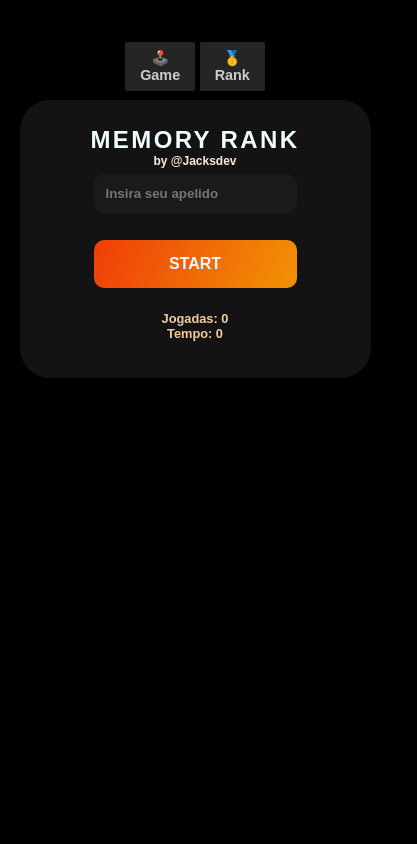
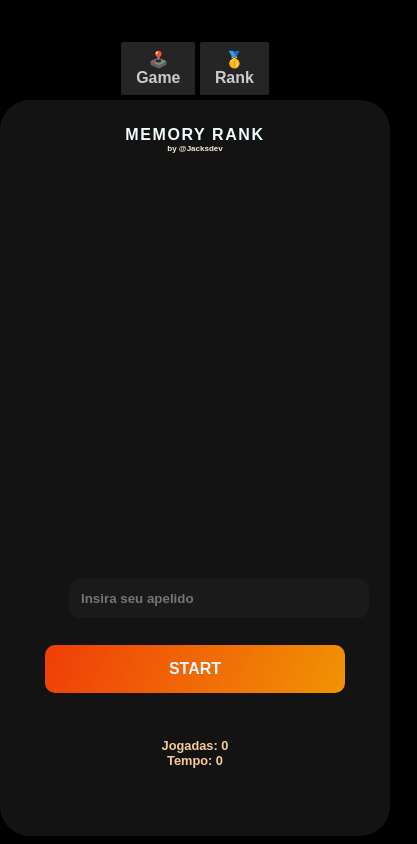
Before and after one commit to jackobala/MemoryRank, a plain HTML site: page index.html in a window 390 px wide. Shown: the whole page, 417 px wide, since content can reach past the window. Drawn offline with Linux system fonts and the light colour scheme; a web font is replaced by a local one.

Commit message:
styles responsive

```diff
--- a/index.html
+++ b/index.html
@@ -16,7 +16,9 @@
 
      <!-- Jogo Tab -->
      <div id="Jogo" class="tabcontent">
+        <div class="game-container">
             <div class="game"></div>
+        </div>
         <input type="text" id="apelido" placeholder="Insira seu apelido" />
         <div class="reset-container">
             <button id="startButton" class="reset" onclick="iniciarJogo();">Start</button>
--- a/style.css
+++ b/style.css
@@ -4,16 +4,17 @@
   font-family: "Unbounded", sans-serif;
   font-weight: bolder;
   box-sizing: border-box;
+
 }
 
 body {
+
   display: flex;
   justify-content: center;
   align-items: center;
-  background-color: black;
+  background-color:black;
   margin-top: 100px;
 }
-
 .container {
   display: flex;
   align-items: center;
@@ -22,20 +23,19 @@ body {
   padding-top: 10px;
   border-radius: 30px;
   position: relative;
-  width: 90%;
-  max-width: 500px;
 }
 
 h2 {
-  font-size: 1.5em;
+  font-size: 100%;
   padding-top: 16px;
   color: azure;
   text-transform: uppercase;
   letter-spacing: 0.1em;
+
 }
 
 h3 {
-  font-size: 0.75em;
+font-size: 50%;
 color: antiquewhite;
 }
 
@@ -68,22 +68,29 @@ h3 {
   background: #2b0c66;
 }
 
+.game-container {
+  display: flex;
+  justify-content: center;
+  align-items: center;
+  width: 100%;
+  overflow: hidden;
+  flex-grow: 1;
+}
+
 .game {
-  width: 90%;
-  max-width: 420px;
+  display: grid;
+  align-items: center;
+  grid-template-columns: repeat(4, 0.3fr);
+  gap: 10px;
+  width: 420px;
   height: 420px;
-  display: flex;
-  flex-wrap: wrap;
-  align-items: center;
-  justify-content: center;
-  gap: 15px;
-  transform-style: preserve-3d;
-  perspective: 500px;
+  transform: scale(1);
+
 }
 
 .stats {
   color: rgb(248, 204, 154);
-  font-size: 0.8em;
+  font-size: 80%;
   font-weight: bold;
   padding: 10%;
   text-align: center;
@@ -91,7 +98,6 @@ h3 {
 }
 
 .item {
-  position: relative;
   width: 75px;
   height: 75px;
   display: flex;
@@ -103,8 +109,8 @@ h3 {
   font-weight: bold;
   transform: rotateY(180deg);
   transition: 0.25s;
+  padding: 46%;
 }
-
 .item.boxOpen {
   transform: rotateY(0deg);
 }
@@ -117,11 +123,13 @@ h3 {
   transition: 0.25s;
   transform: rotateY(0deg);
   backface-visibility: hidden;
+
 }
 
 .boxOpen::after,
 .boxMatch::after {
   transform: rotateY(180deg);
+
 }
 
 .boxMatch {
@@ -138,6 +146,7 @@ input {
   color: white;
   font-weight: bolder;
   position: relative;
+  left: 20%;
   margin-bottom: 30px;
 }
 
@@ -165,8 +174,9 @@ input:focus {
 
 #rankingTable {
   width: 100%;
-  margin-top: 20px;
-  margin-bottom: 20px;
+  max-height: 100%;
+  margin-top:20px;
+  margin-bottom: 400px;
   border-collapse: collapse;
   overflow-y: auto;
 }
@@ -175,6 +185,7 @@ input:focus {
   border: 1px solid #dddddd2d;
   padding: 8px;
   text-align: left;
+
 }
 
 #rankingTable th {
@@ -196,7 +207,7 @@ tr {
 cursor: pointer;
 padding: 8px 15px;
 transition: 0.3s;
-  font-size: 0.9em;
+font-size: 15.9px;
 background-color: rgb(37, 37, 37);
 border-radius: 3%;
 color: #ccc;
@@ -209,7 +220,6 @@ tr {
 .tab button.active {
 background-color: rgba(37, 37, 37, 0.568);
 }
-
 .tabcontent {
 display: none;
 padding: 6px 12px;
@@ -218,29 +228,28 @@ tr {
 
 .tabs-container {
 position: absolute;
-  top: 5%;
+top: 5%
+
 }
 
 @media (max-width: 600px) {
+  .container {
+      padding: 10px; /* Ajuste o padding conforme necessário */
+      min-width: 350px;
+  }
+
   .game {
-      width: 100%;
-      height: auto;
-      gap: 10px;
+      transform: scale(0.8); /* Ajuste a escala conforme necessário */
   }
 
   .item {
-      width: 60px;
-      height: 60px;
+      width: 70px;
+      height: 70px;
       font-size: 2em;
   }
 
-  .reset {
-      left: 0;
+  .reset, input {
       width: 100%;
-  }
-
-  input {
-      left: 0;
-      width: 100%;
+      max-width: 300px;
   }
 }
```
Lines whose indentation alone changed are shown as unchanged.
